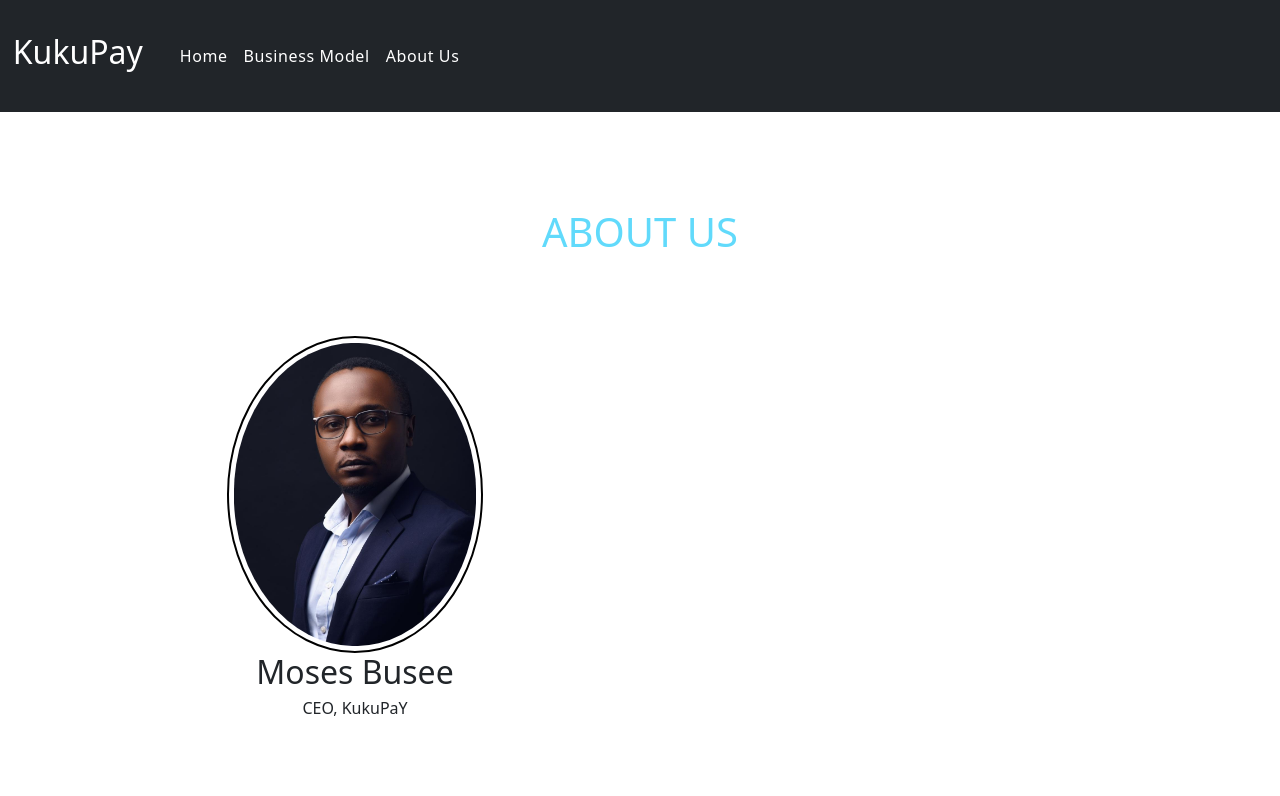
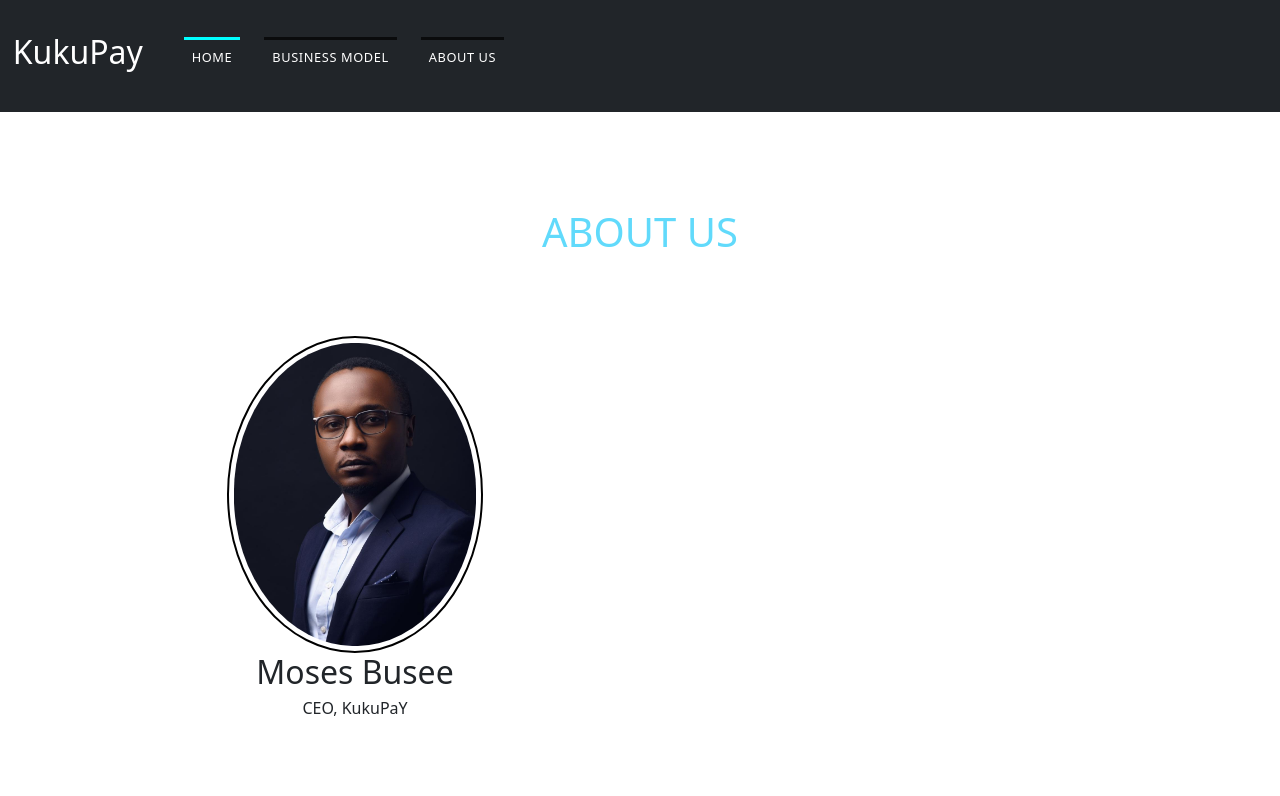
Before and after one commit to isakabusee/busee_inc, a React (Create React App) app: page /about in a window 1280 px wide. Shown: the top 796 px of the page. Built offline with nearby package versions, Linux system fonts and the light colour scheme.

Commit message:
more styles

```diff
--- a/src/App.css
+++ b/src/App.css
@@ -45,7 +45,11 @@
   }
 }
 
-/* Navigation Bar */
+/***** Navigation Bar *****/
+
+nav {
+  z-index: 2;
+}
 
 .title-name h2 {
   color: var(--primary-white) ;
@@ -92,6 +96,36 @@ nav ul li {
 .navbar-nav > li > a.active, .navbar-nav > li > a:focus {
   border-top: 0.1875 solid var(--primary-silver);
 }
+
+/***  MENU -LINKS ***/
+nav a.nav-link {
+  font-weight: 500;
+  font-size: 0.8rem;
+  letter-spacing: 0.0375rem;
+  cursor: pointer;
+}
+nav ul li {
+  text-transform: uppercase;
+}
+
+.navbar-nav > li > a {
+  margin-right: 0.75rem;
+  margin-left: 0.75rem;
+  color: var(--primary-white) !important;
+  border-top: 0.1875rem solid var(--primary-transparent-black);
+}
+.navbar-brand {
+  max-width: 17.25rem;
+  padding:0 !important;
+  height:6rem !important;
+}
+.navbar-nav > li > a.active, .navbar-nav > li > a:focus {
+  border-top: 0.1875rem solid var(--primary-sky-blue);
+}
+.navbar-nav > li > a:hover {
+  border-top: 0.1875rem solid var(--primary-sky-blue);
+}
+
 
 /* Header */
 .header-wrapper {
@@ -151,3 +185,5 @@ nav ul li {
 } */
 
 /* Some info */
+
+/*** MEDIA ***/
--- a/src/components/Navbar.js
+++ b/src/components/Navbar.js
@@ -4,18 +4,18 @@ import { faBars } from '@fortawesome/free-solid-svg-icons'
 
 const  Navbar = () => {
   return (
-    <div>
+
    <nav className="navbar navbar-expand-lg navbar-light bg-dark">
      <div className="title-name"><h2>KukuPay</h2></div>
   <a className="navbar-brand" href="#"></a>
-  <button className="navbar-toggler" type="button" data-toggle="collapse" data-target="#navbarSupportedContent" aria-controls="navbarSupportedContent" aria-expanded="false" aria-label="Toggle navigation">
+  <button className="navbar-toggler" type="button" data-bs-toggle="collapse" data-bs-target="#navbarSupportedContent" aria-controls="navbarSupportedContent" aria-expanded="false" aria-label="Toggle navigation">
     <span className="navbar-toggler-icon"></span>
   <FontAwesomeIcon icon={faBars} style={{color: "#fff"}}/>
   </button>
   <div className="collapse navbar-collapse" id="navbarSupportedContent">
     <ul className="navbar-nav mr-auto">
       <li className="nav-item active">
-        <a className="nav-link"  href="/">Home <span className="sr-only"></span></a>
+        <a className="nav-link active"  href="/">Home <span className="sr-only"></span></a>
       </li>
       <li className="nav-item">
         <a className="nav-link" href="/info">Business Model</a>
@@ -41,7 +41,7 @@ const  Navbar = () => {
 
   </div>
 </nav>
-    </div>
+
   )
 }
  export default Navbar;
```
